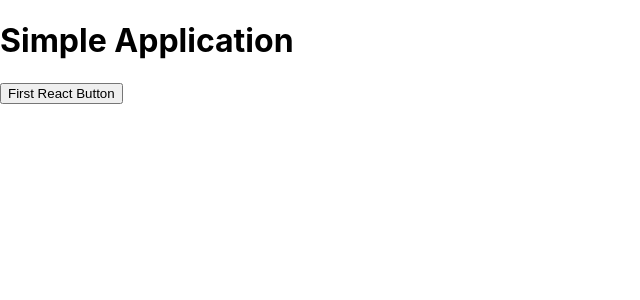
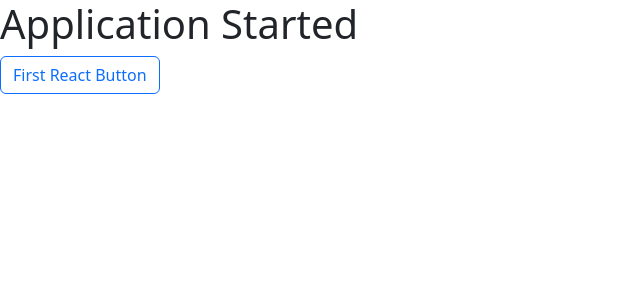
Before and after one commit to yadavikas004/youtube-courses, a React (Create React App) app: page / in a window 1280 px wide. Shown: the top 300 px of the page, without its empty margins (0-640 px from the left). Built offline with nearby package versions, Linux system fonts and the light colour scheme.

Commit message:
button issue resolved and added react-toastify

```diff
--- a/src/App.js
+++ b/src/App.js
@@ -2,13 +2,22 @@
 import React from 'react';
 import './App.css';
 import { Button } from 'reactstrap';
+import 'react-toastify/dist/ReactToastify.css';
+import { ToastContainer, toast } from 'react-toastify';
 // import Header from './components/Header';
 
 function App() {
+
+  const btnHandle = () => {
+    toast("this is my first message");
+  }
+
   return (
     <div>
-      <h1>Simple Application</h1>
-      <Button outline color="primary">First React Button</Button>
+      <ToastContainer />
+      <h1>Application Started</h1>
+      <Button outline color="primary" onClick={btnHandle}>First React Button</Button>
+
     </div>
   );
 }
--- a/src/index.js
+++ b/src/index.js
@@ -3,6 +3,10 @@ import ReactDOM from 'react-dom/client';
 import './index.css';
 import App from './App';
 import reportWebVitals from './reportWebVitals';
+// import * as serviceWorker from './serviceWorker';
+import "bootstrap/dist/css/bootstrap.min.css";
+import "react-toastify/dist/ReactToastify.css"
+
 
 const root = ReactDOM.createRoot(document.getElementById('root'));
 root.render(
```
